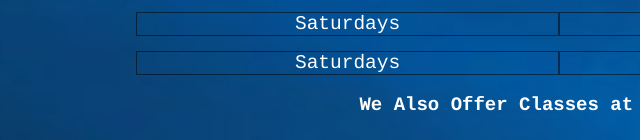
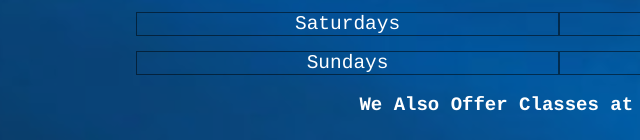
Before and after one commit to Alex-J14/Swim-Website, a plain HTML site: page index.html in a window 1280 px wide. Shown: the part 660-800 px from the top of the page, 81-721 px from the left. Drawn offline with Linux system fonts and the light colour scheme.

Commit message:
Dates change
There were two saturday dates and we updated it to 1 saturday 1 suday.

```diff
--- a/index.html
+++ b/index.html
@@ -65,7 +65,7 @@
 						<div class="class-item">Times</div>
 						<div class="class-item">Saturdays</div>
 						<div class="class-item">4:00PM - 7:00PM</div>
-						<div class="class-item">Saturdays</div>
+						<div class="class-item">Sundays</div>
 						<div class="class-item">4:00PM - 7:00PM</div>
 
 					</div>
```
